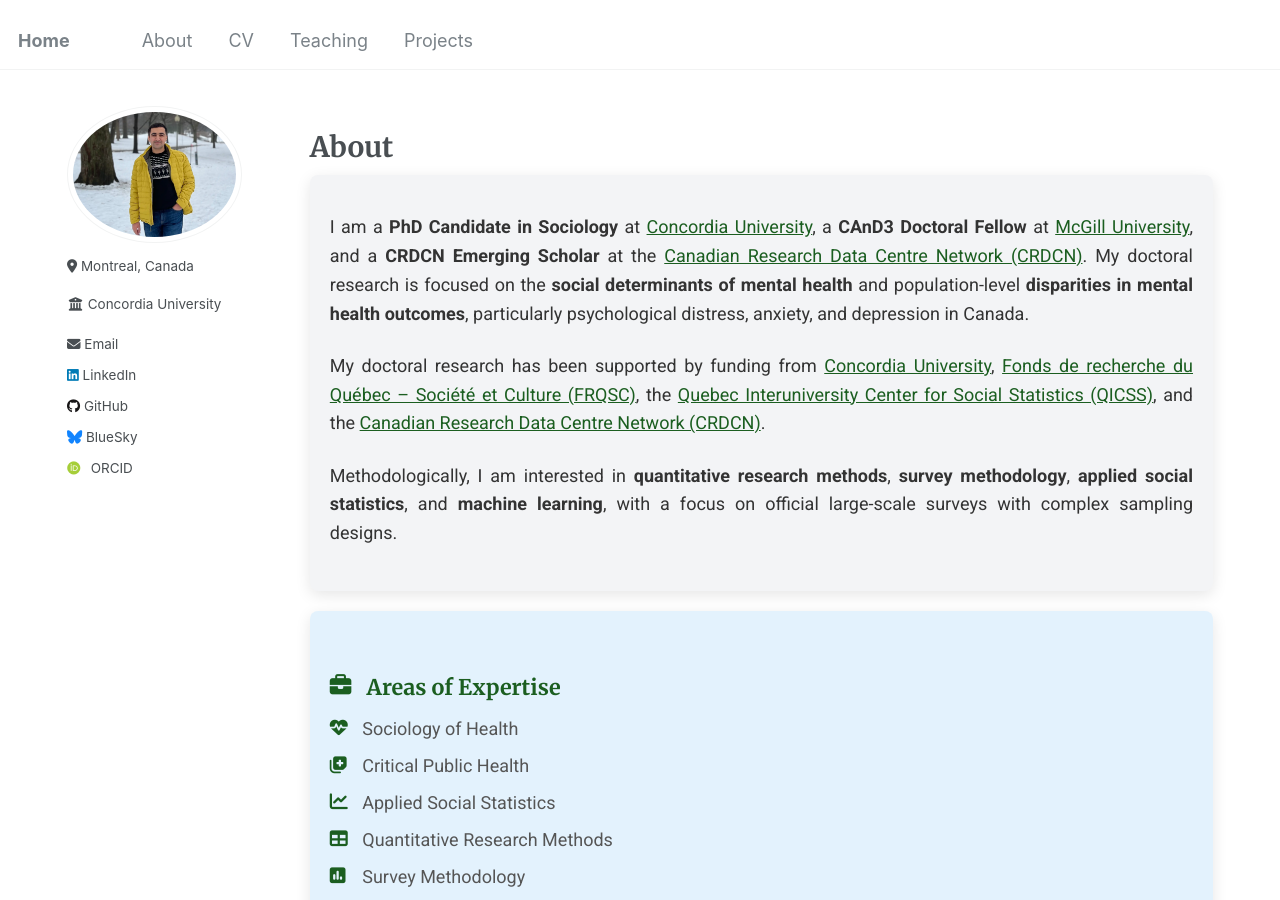
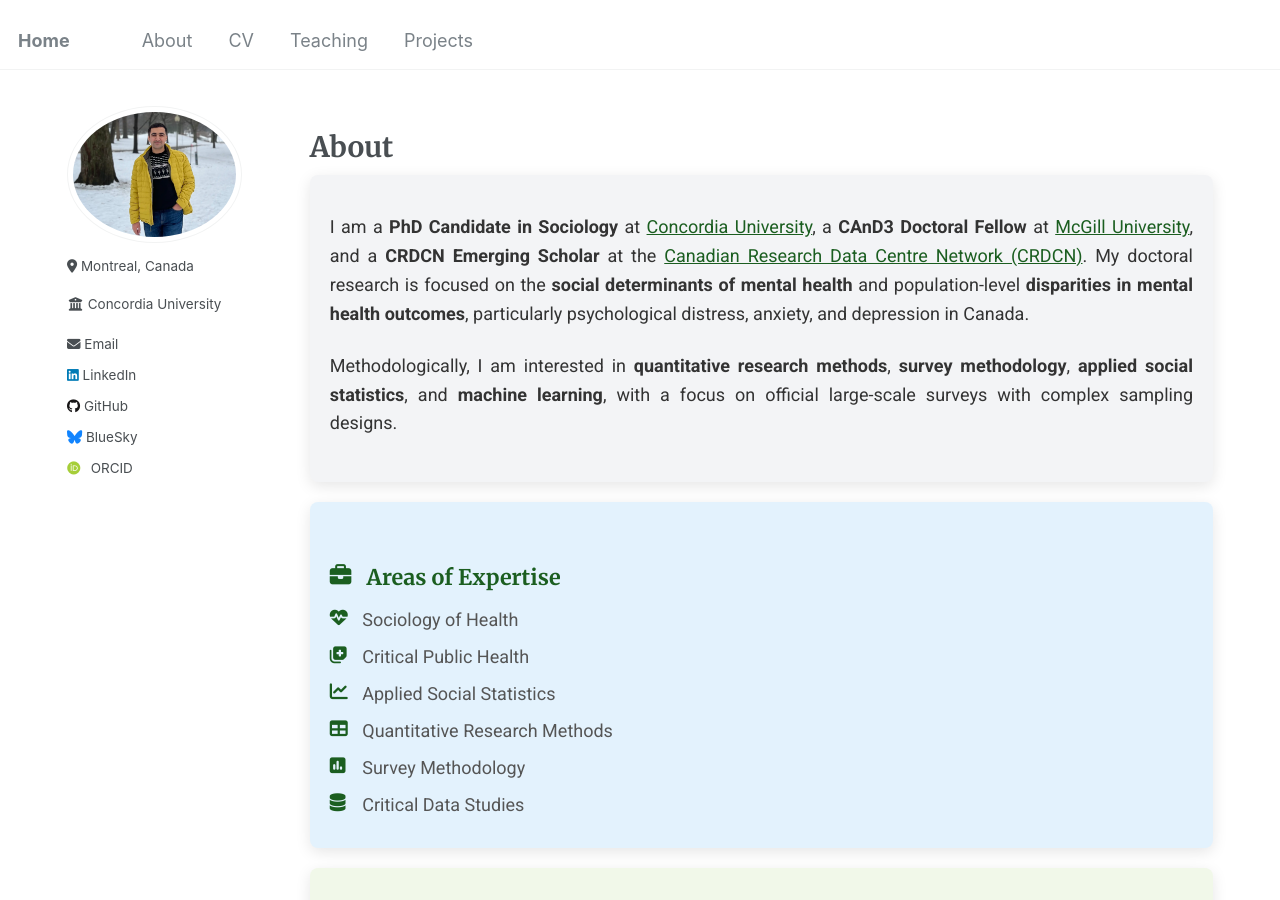
Before and after one commit to Mohsnmonji/mohsnmonji.github.io, a Jekyll site: the page built from about-me.md, in a window 1280 px wide and 900 px high. Built offline with Jekyll 4.4.1, drawn with Linux system fonts in a browser that asks for light colours; some web fonts are replaced.

Commit message:
Update about-me.md

```diff
--- a/about-me.md
+++ b/about-me.md
@@ -94,13 +94,6 @@ author_profile: true
     <strong>social determinants of mental health</strong> and population-level <strong>disparities in mental health outcomes</strong>, particularly psychological distress, anxiety, and depression in Canada.
   </p>
 
-  <p>
-    My doctoral research has been supported by funding from
-    <a href="https://www.concordia.ca/artsci/sociology-anthropology.html" target="_blank">Concordia University</a>,
-    <a href="https://www.frq.gouv.qc.ca" target="_blank">Fonds de recherche du Québec – Société et Culture (FRQSC)</a>,
-    the <a href="https://www.ciqss.org" target="_blank">Quebec Interuniversity Center for Social Statistics (QICSS)</a>,
-    and the <a href="https://crdcn.ca" target="_blank">Canadian Research Data Centre Network (CRDCN)</a>.
-  </p>
 
   <p>
     Methodologically, I am interested in <strong>quantitative research methods</strong>, <strong>survey methodology</strong>,
```
